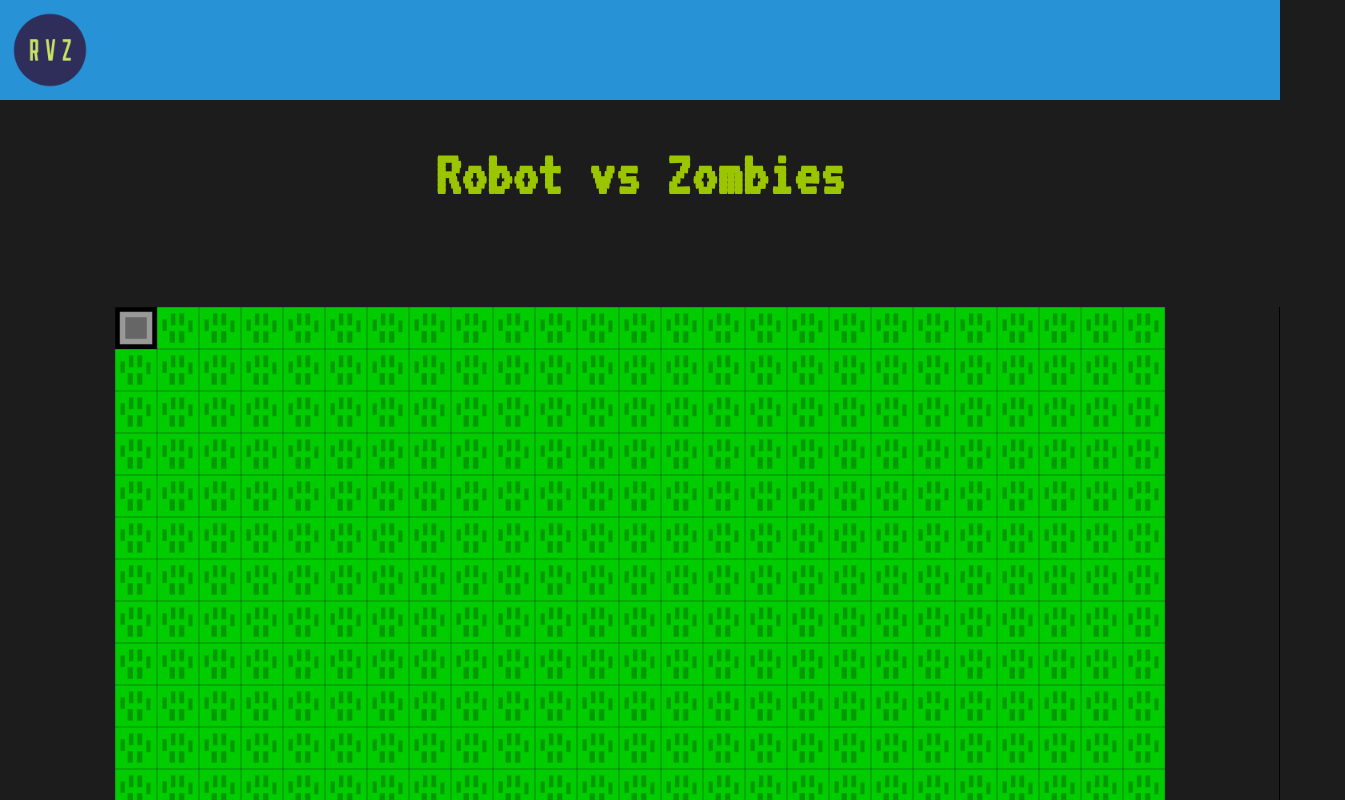
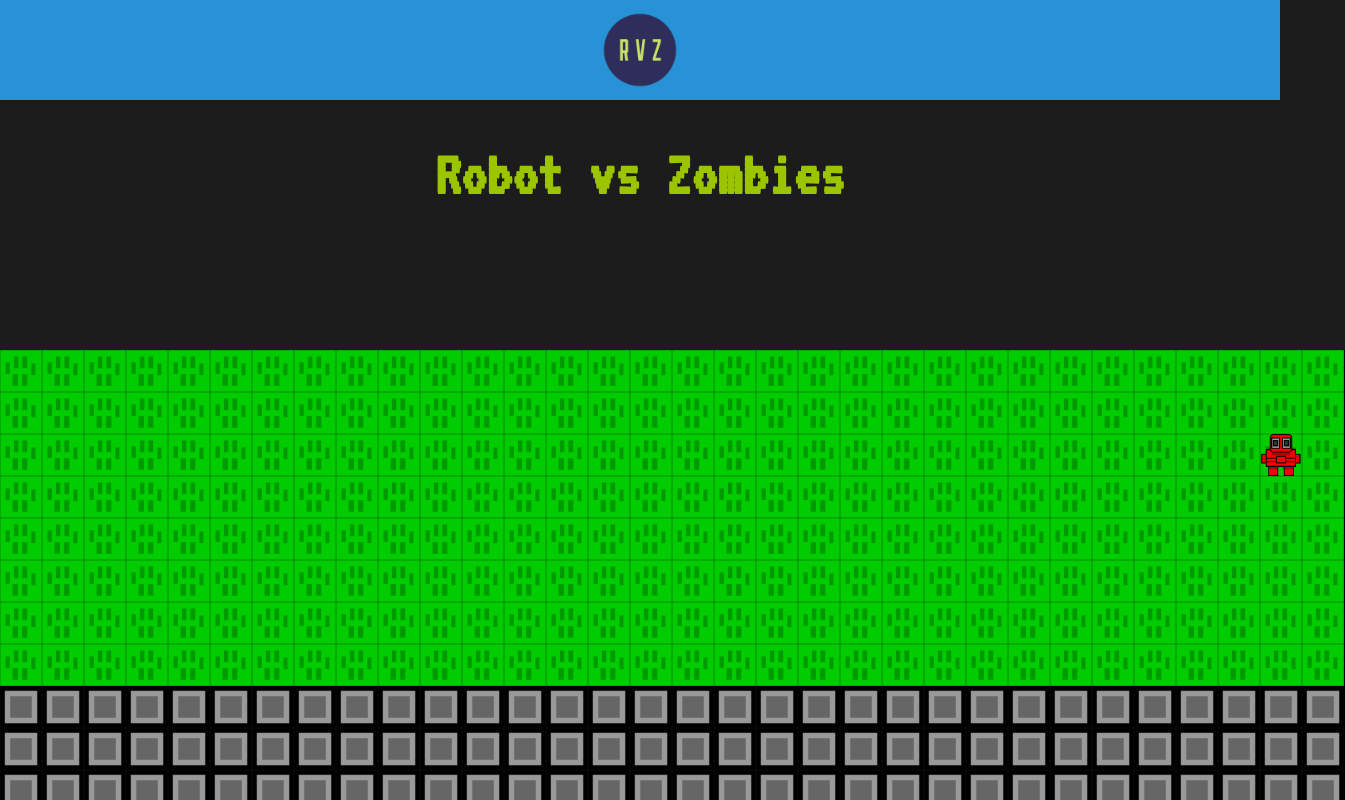
Before and after one commit to Robot-Versus-Zombies/front-end, a React (Create React App) app: page / in a window 1280 px wide. Shown: the top 800 px of the page, 1345 px wide, since content can reach past the window. Built offline with nearby package versions, Linux system fonts and the light colour scheme.

Commit message:
added player movements, and randomly placed rooms on board
Co-authored-by: paxfeline <paxfeline@gmail.com>

```diff
--- a/src/SCSS/_base.scss
+++ b/src/SCSS/_base.scss
@@ -18,6 +18,9 @@ body {
 	background-color: $color-black;
 }
 
+.App {
+	text-align: center;
+}
 h1,
 h2,
 h3 {
--- a/src/SCSS/_gameboard.scss
+++ b/src/SCSS/_gameboard.scss
@@ -2,10 +2,11 @@
 	margin: 10rem auto;
 	border: 1px solid black;
 	border-width: 0 1px 1px 0;
-	display: flex;
-	flex-direction: column;
-	justify-content: center;
-	align-items: center;
+	display: inline-block;
+	// flex-direction: column;
+	// justify-content: center;
+	// align-items: center;
+	position: relative;
 
 	.board-row {
 		line-height: 0;
--- /dev/null
+++ b/src/SCSS/_player.scss
@@ -0,0 +1,7 @@
+.player {
+	width: 42px;
+	height: 42px;
+	background-size: cover;
+	background-image: url('../images/PlayerFront.png');
+	position: absolute;
+}
--- a/src/SCSS/main.scss
+++ b/src/SCSS/main.scss
@@ -2,4 +2,5 @@
 @import './base.scss';
 @import './gameboard.scss';
 @import './header.scss';
+@import './player.scss';
 @import './typography.scss';
--- a/src/components/GameBoard.js
+++ b/src/components/GameBoard.js
@@ -1,21 +1,45 @@
 import React, { useState, useEffect } from 'react';
 import Tile from './Tile';
-//import Player from './Player';
+import Player from './Player';
 
 function GameBoard() {
-	const width = 25;
-	const height = 25;
+	const boardWidth = 32;
+	const boardHeight = 32;
 	const [board, setBoard] = useState(null);
+	const [playerX, setPlayerX] = useState(null);
+	const [playerY, setPlayerY] = useState(null);
+
+	const roomSizes = [
+		{ width: 16, height: 16 },
+		{ width: 16, height: 8 },
+		{ width: 16, height: 8 },
+		{ width: 8, height: 8 },
+		{ width: 8, height: 8 },
+	];
 
 	useEffect(() => {
 		generateRooms();
+		window.addEventListener('keydown', keyDown);
 	}, []);
+
+	function boardHasConflict(board, x, y, width, height) {
+		for (let i = y; i < y + height; i++) {
+			for (let j = x; j < x + width; j++) {
+				if (board[i][j]) {
+					return true;
+				}
+			}
+		}
+		return false;
+	}
 
 	function generateRooms() {
 		const tempBoard = [];
-		for (let i = 0; i < height; i++) {
+		// height
+		for (let i = 0; i < boardHeight; i++) {
 			const row = [];
-			for (let j = 0; j < width; j++) {
+
+			for (let j = 0; j < boardWidth; j++) {
 				row.push(null);
 			}
 			tempBoard.push(row);
@@ -23,13 +47,58 @@ function GameBoard() {
 		const wall = {
 			wall: true,
 		};
-		tempBoard[0][0] = wall;
 
+		// populating board
+		let w, h, xLoc, yLoc;
+		for (let roomSize of roomSizes) {
+			console.log(roomSize, 'roomSize');
+
+			do {
+				w = roomSize.width;
+				h = roomSize.height;
+				let xNumber = boardWidth / w;
+				let yNumber = boardHeight / h;
+				console.log(xNumber, yNumber, 'xNumber, yNumber');
+
+				xLoc = Math.floor(Math.random() * xNumber) * w;
+
+				yLoc = Math.floor(Math.random() * yNumber) * h;
+			} while (boardHasConflict(tempBoard, xLoc, yLoc, w, h));
+
+			for (let i = yLoc; i < yLoc + h; i++) {
+				for (let j = xLoc; j < xLoc + w; j++) {
+					tempBoard[i][j] = wall;
+				}
+			}
+		}
+		// place player
+		do {
+			xLoc = Math.floor(Math.random() * boardWidth);
+
+			yLoc = Math.floor(Math.random() * boardHeight);
+		} while (boardHasConflict(tempBoard, xLoc, yLoc, 1, 1));
+		setPlayerX(xLoc);
+		setPlayerY(yLoc);
+		console.log(xLoc, yLoc, 'xLoc yLoc');
 		setBoard(tempBoard);
+	}
+
+	function keyDown(event) {
+		console.log(playerY, 'playerY');
+		switch (event.key) {
+			case 'w':
+				setPlayerY(playerY - 1);
+
+				break;
+			case 's':
+				setPlayerY(playerY + 1);
+				break;
+		}
 	}
 	console.log(board, 'board');
 	return (
 		<div className="game-board">
+			<Player playerX={playerX} playerY={playerY} />
 			{board?.map((row, indexY) => (
 				<div className="board-row" key={indexY}>
 					{row.map((tile, indexX) => (
--- a/src/components/Player.js
+++ b/src/components/Player.js
@@ -1,7 +1,11 @@
 import React, { useState } from 'react';
 
-function Player() {
-	return <div>{}</div>;
+function Player({ playerX, playerY }) {
+	return (
+		<div
+			style={{ top: playerY * 42 + 'px', left: playerX * 42 + 'px' }}
+			className="player"></div>
+	);
 }
 
 export default Player;
```
